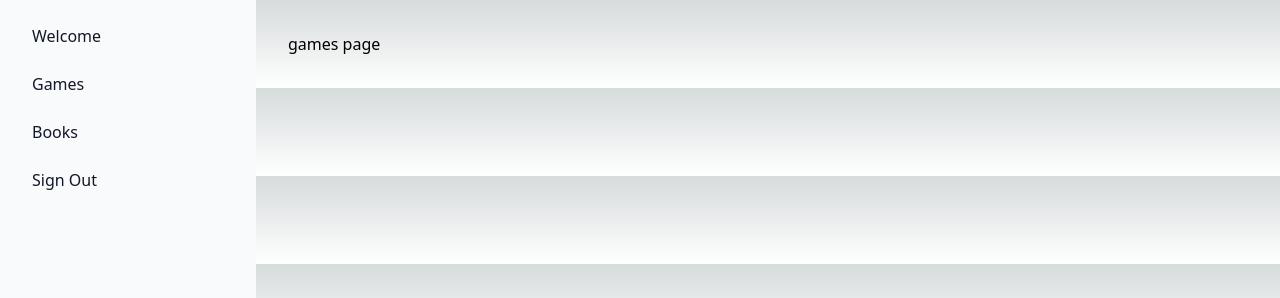
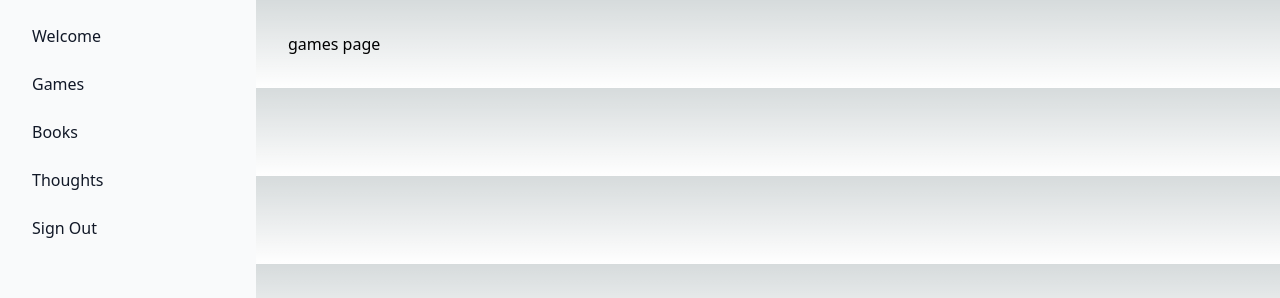
Before and after one commit to gajevski/OwnSpace, a Next.js app: page /games in a window 1280 px wide. Shown: the top 298 px of the page. Built offline with nearby package versions, Linux system fonts and the light colour scheme.

Commit message:
Add thoughts to the navbar

```diff
--- a/app/(site)/components/SideNav.tsx
+++ b/app/(site)/components/SideNav.tsx
@@ -19,6 +19,11 @@ const SideNav = () => {
               </a>
             </li>
             <li>
+              <a href="/books" className="flex items-center p-2 text-gray-900 rounded-lg dark:text-white hover:bg-gray-100 dark:hover:bg-gray-700 group">
+                <span className="ml-3">Thoughts</span>
+              </a>
+            </li>
+            <li>
               <a href="/api/auth/signout" className="flex items-center p-2 text-gray-900 rounded-lg dark:text-white hover:bg-gray-100 dark:hover:bg-gray-700 group">
                 <span className="ml-3">Sign Out</span>
               </a>
```
